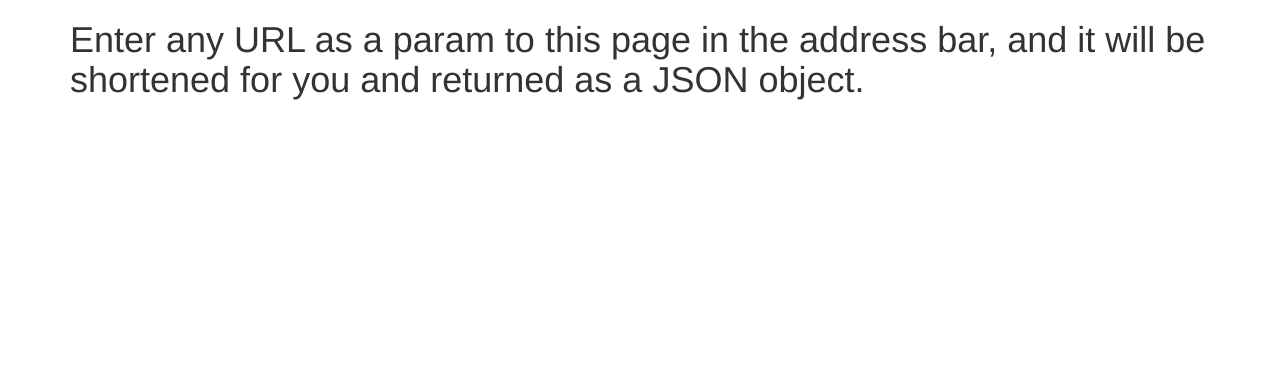
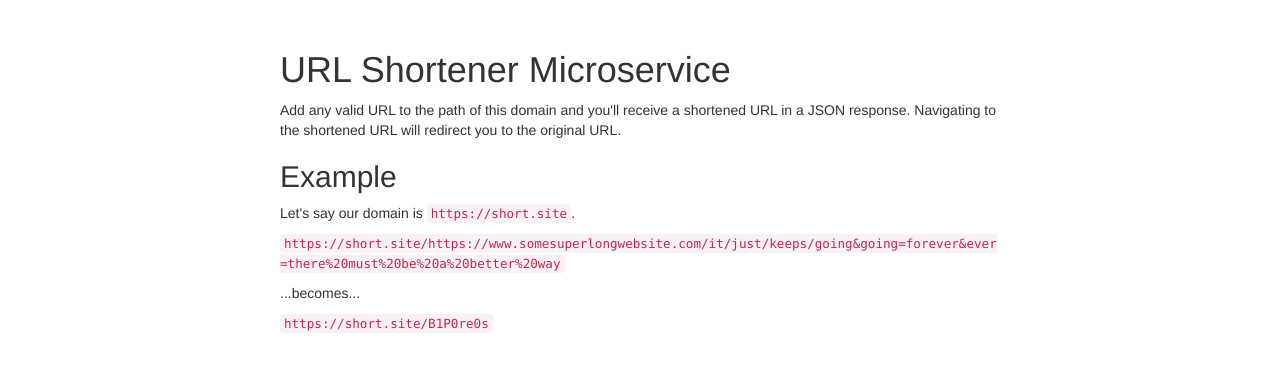
Before and after one commit to itxchy/url-shortener-microservice, a website: page public/index.html in a window 1280 px wide. Drawn offline with nearby package versions, Linux system fonts and the light colour scheme.

Commit message:
clarify the README and index page text

```diff
--- a/package.json
+++ b/package.json
@@ -4,7 +4,8 @@
   "description": "Shorten any valid URL and share it.",
   "main": "source/index.html",
   "scripts": {
-    "test": "mocha ./*.spec.js"
+    "test": "mocha ./*.spec.js",
+    "mongo": "mongod --port 27017 --dbpath=./data"
   },
   "author": "Matt Trifilo",
   "license": "MIT",
--- a/public/index.html
+++ b/public/index.html
@@ -16,7 +16,22 @@
     <body>
 
         <main class="container content">
-            <h1>Enter any URL as a param to this page in the address bar, and it will be shortened for you and returned as a JSON object.</h1>
+            <h1>URL Shortener Microservice</h1>
+            <p>
+                Add any valid URL to the path of this domain and you'll receive a shortened URL in a JSON response. Navigating to the shortened URL will redirect you to the original URL.
+            </p>
+            <h2>Example</h2>
+            <p>
+                Let's say our domain is <code>https://short.site</code>.
+            </p>
+            <p>
+                <code>https://short.site/https://www.somesuperlongwebsite.com/it/just/keeps/going&going=forever&ever=there%20must%20be%20a%20better%20way
+                </code>
+            </p>
+            <p>...becomes...</p>
+            <p>
+                <code>https://short.site/B1P0re0s</code>
+            </p>
         </main>
 
         <script
--- a/server.js
+++ b/server.js
@@ -11,11 +11,11 @@ const app         = express();
  * Initiallize MongoDB
  */
 
-// dev URI
-//mongoose.connect('mongodb://localhost:27017/local');
-
-// depolyed URI
-mongoose.connect(process.env.MONGOLAB_URI);
+if (process.env.NODE_ENV === 'production') {
+    mongoose.connect(process.env.MONGOLAB_URI);
+} else {
+    mongoose.connect('mongodb://localhost:27017/local');
+}
 
 const db = mongoose.connection;
 db.on('error', console.error.bind(console, 'Mongoose encountered an error.'));
--- a/source/scss/style.scss
+++ b/source/scss/style.scss
@@ -0,0 +1,5 @@
+.content {
+    margin-top: 3rem;
+    max-width: 75rem;
+    overflow-wrap: break-word;
+}
```
Also changed, not shown: source/index.html (+16 -1 lines), README.md, public/css/style.css.
